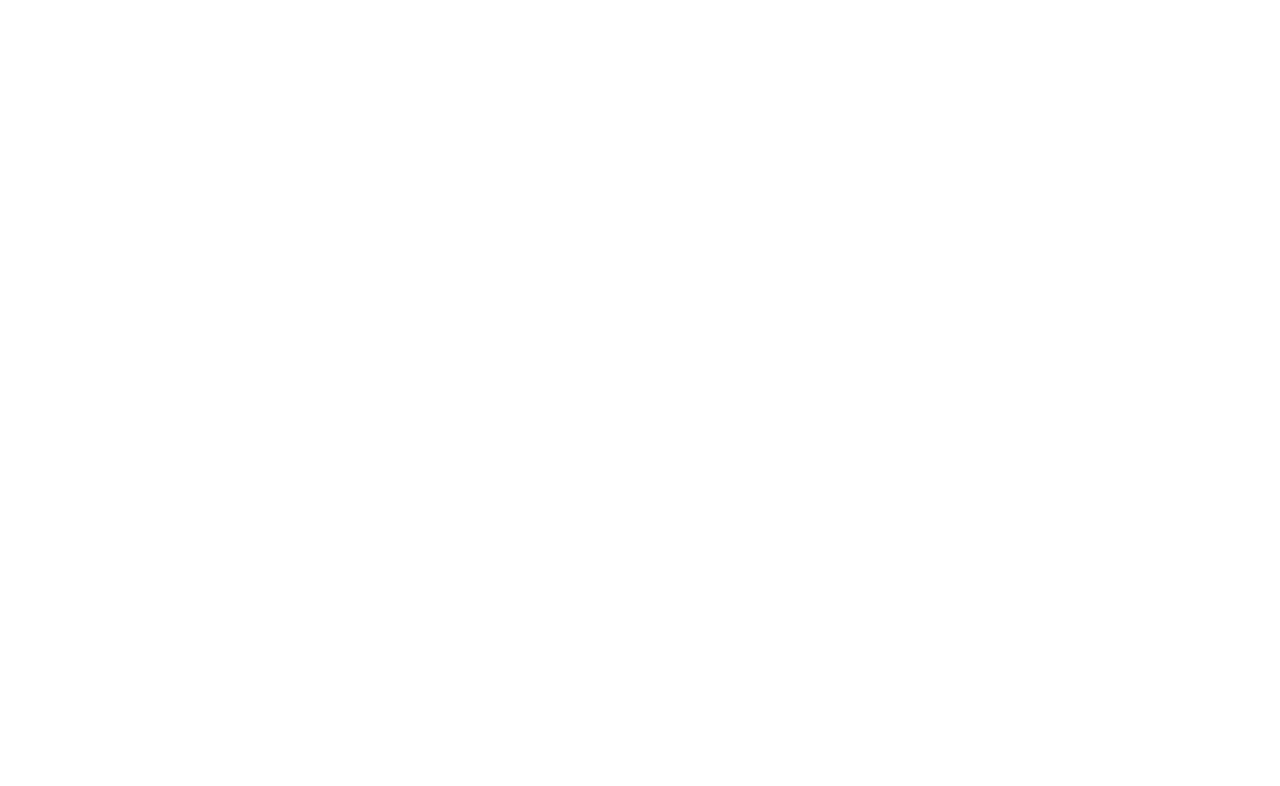
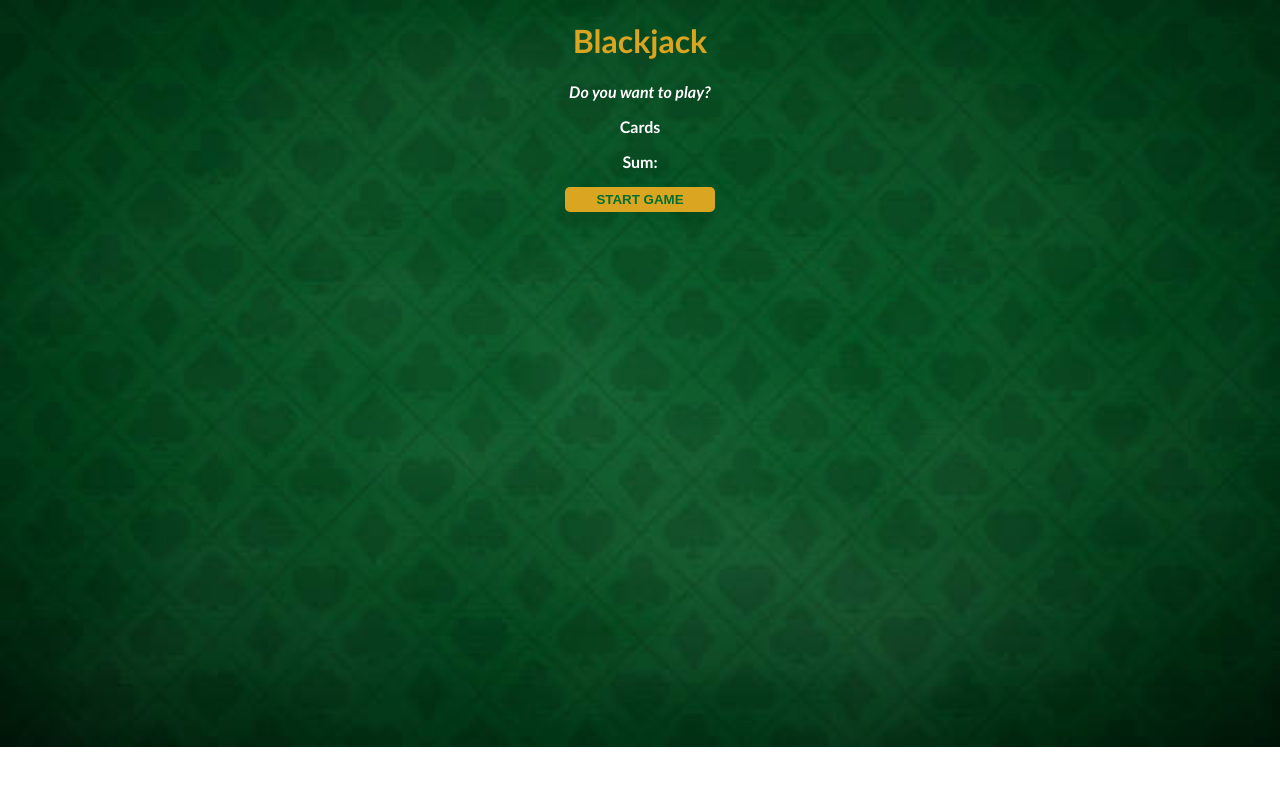
Before and after one commit to smarquina37/blackjack, a plain HTML site: page index.html in a window 1280 px wide. Drawn offline with Linux system fonts and the light colour scheme.

Commit message:
added button and css styling

```diff
--- /dev/null
+++ b/index.css
@@ -0,0 +1,28 @@
+body {
+  background-image: url("img/blackjack1.jpeg");
+  background-repeat: no-repeat;
+  background-size: cover;
+  font-family: 'Trebuchet MS', 'Lucida Sans Unicode', 'Lucida Grande', 'Lucida Sans', Arial, sans-serif;
+  font-weight: bold;
+  text-align: center;
+  color: white;
+}
+
+h1 {
+  color: goldenrod;
+}
+
+#message-el {
+  font-style: italic;
+}
+
+button {
+  color: #016f32;
+  width: 150px;
+  background: goldenrod;
+  padding-top: 5px;
+  padding-bottom: 5px;
+  font-weight: bold;
+  border-radius: 5px;
+  border: none;
+}
--- a/index.html
+++ b/index.html
@@ -4,10 +4,15 @@
   <meta charset="UTF-8">
   <meta http-equiv="X-UA-Compatible" content="IE=edge">
   <meta name="viewport" content="width=device-width, initial-scale=1.0">
+  <link rel="stylesheet" href="index.css">
   <title>Blackjack</title>
 </head>
 <body>
-
+  <h1>Blackjack</h1>
+  <p id="message-el">Do you want to play?</p>
+  <p>Cards</p>
+  <p>Sum:</p>
+  <button onclick="startGame()">START GAME</button>
   <script src="index.js"></script>
 </body>
 </html>
--- a/index.js
+++ b/index.js
@@ -0,0 +1,19 @@
+let firstCard = 12;
+let secondCard = 11;
+let sum = firstCard + secondCard;
+let hasBlackjack = false;
+let isAlive = true;
+let message = "";
+
+function startGame() {
+  if (sum < 21) {
+    message = 'Do you want to draw another card?';
+  } else if (sum === 21) {
+    message = "Woohoo! You've won!";
+    hasBlackjack = true;
+  } else {
+    message = 'Sorry, you lost!';
+    isAlive = false;
+  }
+  console.log(message)
+}
```
Also changed, not shown: img/blackjack1.jpeg (added).
